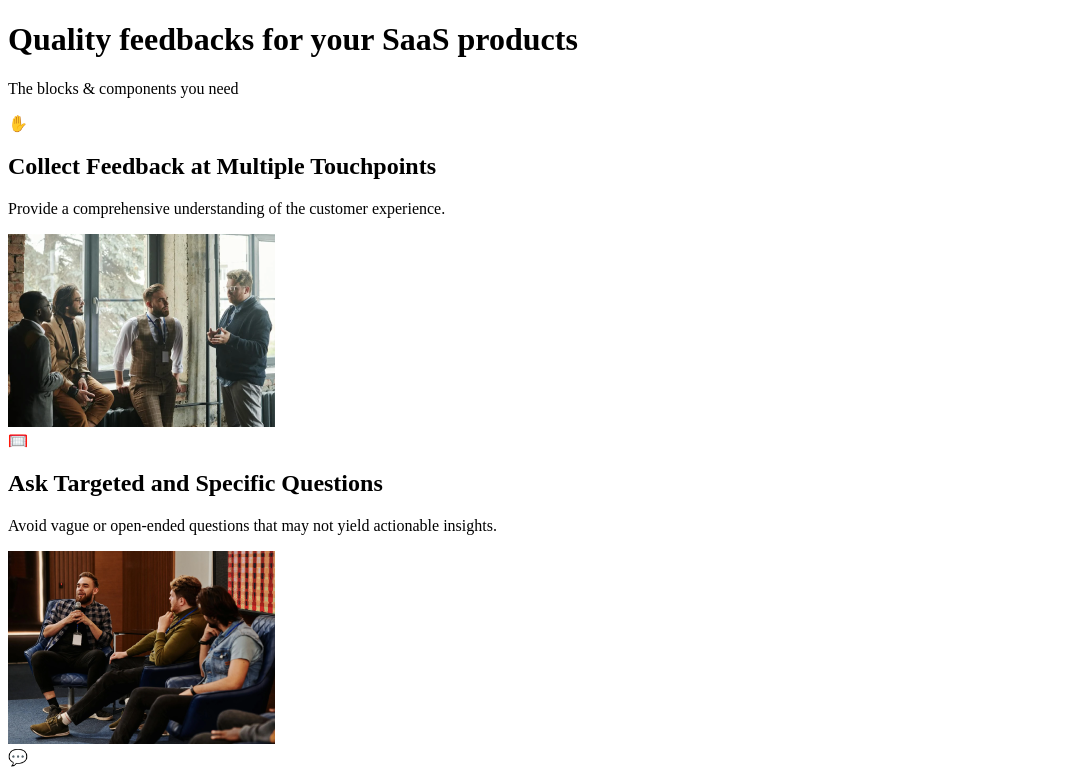
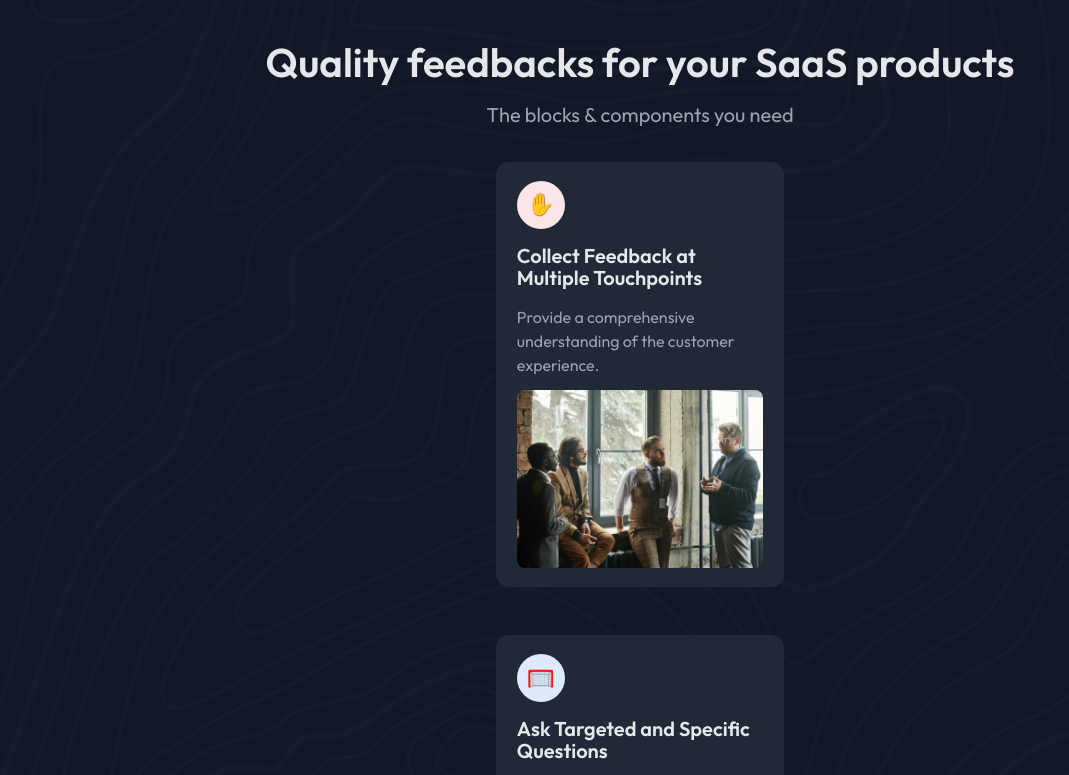
Before and after one commit to gustavo2023/simple-feature-section, a plain HTML site: page index.html in a window 1280 px wide. Shown: the top 775 px of the page, without its empty margins (0-1069 px from the left). Drawn offline with Linux system fonts and the light colour scheme.

Commit message:
Add CSS styles to feature page. Chnage background color and image, add proper spacing and add correct color to card component.

```diff
--- a/index.html
+++ b/index.html
@@ -30,7 +30,7 @@
       </header>
       <div class="cards-grid">
         <article class="card">
-          <div class="icon-container">✋</div>
+          <div class="icon-container one">✋</div>
           <h2>Collect Feedback at Multiple Touchpoints</h2>
           <p class="card-body-text">
             Provide a comprehensive understanding of the customer experience.
@@ -44,7 +44,7 @@
           </div>
         </article>
         <article class="card">
-          <div class="icon-container">🥅</div>
+          <div class="icon-container two">🥅</div>
           <h2>Ask Targeted and Specific Questions</h2>
           <p class="card-body-text">
             Avoid vague or open-ended questions that may not yield actionable
@@ -59,7 +59,7 @@
           </div>
         </article>
         <article class="card">
-          <div class="icon-container">💬</div>
+          <div class="icon-container three">💬</div>
           <h2>Prioritize and Respond to Feedback</h2>
           <p class="card-body-text">
             Communicate the changes or improvements you've made in response to
--- a/styles.css
+++ b/styles.css
@@ -0,0 +1,232 @@
+/* Start CSS Reset */
+
+*,
+*::before,
+*::after {
+  box-sizing: border-box;
+  margin: 0;
+  padding: 0;
+}
+
+html {
+  box-sizing: inherit;
+  height: 100%;
+  scroll-behavior: smooth;
+}
+
+html {
+  text-size-adjust: none;
+}
+
+body,
+h1,
+h2,
+h3,
+h4,
+p,
+figure,
+blockquote,
+dl,
+dd {
+  margin-block-end: 0;
+}
+
+ul[role="list"],
+ol[role="list"] {
+  list-style: none;
+}
+
+body {
+  min-height: 100vh;
+  height: 100%;
+  line-height: 1.5;
+  -webkit-font-smoothing: antialiased;
+  -moz-osx-font-smoothing: grayscale;
+}
+
+h1,
+h2,
+h3,
+h4,
+button,
+input,
+label {
+  line-height: 1.1;
+}
+
+h1,
+h2,
+h3,
+h4 {
+  text-wrap: balance;
+}
+
+img,
+picture {
+  max-width: 100%;
+  display: block;
+}
+
+input,
+button,
+textarea,
+select {
+  font-family: inherit;
+  font-size: inherit;
+}
+
+textarea:not([rows]) {
+  min-height: 10em;
+}
+
+:target {
+  scroll-margin-block: 5ex;
+}
+
+/* End CSS Reset */
+
+/* Start Global Styles */
+
+:root {
+  /* Colors */
+  --rich-black: #121826;
+  --gunmetal: #212936;
+  --cadet-gray: #9da3ae;
+  --antiflash-white: #e5e7eb;
+  --platinum: #d2d5da;
+  --lavender: #dee9fc;
+  --misty-rose: #fbe5e6;
+  --antique-white: #fceed8;
+
+  /* Typography */
+  --heading-size: 2.5rem;
+  --small-heading-size: 1.25rem;
+  --body-size: 1rem;
+  --semibold-weight: 600;
+  --regular-weight: 400;
+}
+
+body {
+  font-family: "Outfit", sans-serif;
+  display: flex;
+  flex-direction: column;
+  background-image: url("./resources/Background_image@2x.png");
+  background-size: cover;
+  background-position: center;
+  background-color: var(--rich-black);
+}
+
+main {
+  display: flex;
+  flex-direction: column;
+  align-items: center;
+  justify-content: center;
+  padding: 40px 30px;
+}
+
+header {
+  display: flex;
+  flex-direction: column;
+  align-items: center;
+  justify-content: center;
+  text-align: center;
+  gap: 1rem;
+  margin-bottom: 2rem;
+}
+
+h1 {
+  font-size: clamp(2rem, 5vw, var(--heading-size));
+  font-weight: var(--semibold-weight);
+  color: var(--antiflash-white);
+  text-wrap: wrap;
+}
+
+.sub-heading {
+  font-size: clamp(1rem, 3vw, var(--small-heading-size));
+  font-weight: var(--regular-weight);
+  color: var(--cadet-gray);
+}
+
+.cards-grid {
+  display: grid;
+  grid-template-columns: 1fr;
+  gap: 3rem;
+}
+
+.card {
+  width: 18rem;
+  background-color: var(--gunmetal);
+  display: flex;
+  flex-direction: column;
+  justify-content: center;
+  padding: 1.2rem 1.3rem;
+  border-radius: 0.8rem;
+  cursor: pointer;
+  transition: transform 0.3s, box-shadow 0.3s;
+}
+
+.card:hover {
+  transform: translateY(-0.5rem);
+  box-shadow: 0 0.5rem 1rem rgba(0, 0, 0, 0.2);
+}
+
+.icon-container {
+  align-self: flex-start;
+  display: flex;
+  justify-content: center;
+  align-items: center;
+  width: 3rem;
+  height: 3rem;
+  padding: 0.5rem;
+  margin-bottom: 1rem;
+  border-radius: 50%;
+  font-size: 1.4rem;
+}
+
+.icon-container.one {
+  background-color: var(--misty-rose);
+}
+
+.icon-container.two {
+  background-color: var(--lavender);
+}
+
+.icon-container.three {
+  background-color: var(--antique-white);
+}
+
+h2 {
+  font-size: clamp(1.25rem, 3vw, var(--small-heading-size));
+  font-weight: var(--semibold-weight);
+  color: var(--antiflash-white);
+  text-wrap: wrap;
+  margin-bottom: 1rem;
+}
+
+.card-body-text {
+  font-size: clamp(0.875rem, 2vw, var(--body-size));
+  font-weight: var(--regular-weight);
+  color: var(--cadet-gray);
+  text-wrap: wrap;
+  margin-bottom: 0.8rem;
+}
+
+.img-container {
+  border-radius: 0.5rem;
+  overflow: hidden;
+}
+
+footer {
+  display: flex;
+  justify-content: center;
+  align-items: center;
+  text-align: center;
+  padding: 1rem;
+  font-size: 0.875rem;
+  color: var(--cadet-gray);
+}
+
+a {
+  color: var(--antiflash-white);
+  text-decoration: none;
+}
```
